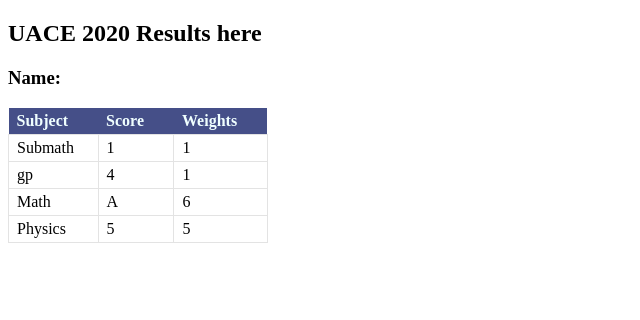
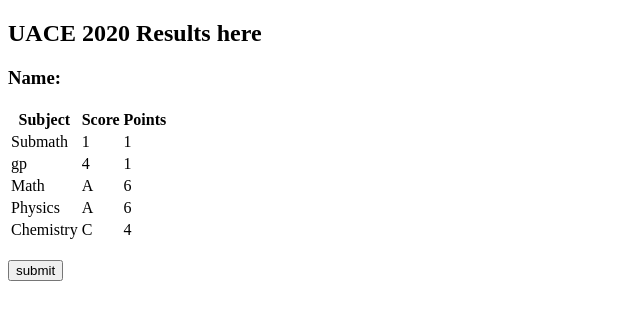
Before and after one commit to Joshuamjv2/flask_project, a Flask app: page / in a window 1280 px wide. Shown: the top 320 px of the page, without its empty margins (0-640 px from the left). Run offline with Flask 2, Linux system fonts and the light colour scheme.

Commit message:
work sketch fileC:/python/python.exe "c:/Users/DELL E7240/Desktop/runtimeterror3/flask_project/app.py"

```diff
--- a/app.py
+++ b/app.py
@@ -1,10 +1,30 @@
 from flask import Flask, render_template, url_for
-
 app  = Flask(__name__)
 
+name = ''
+course = ''
+grades = []
+
+grading = {'A':6, 'B':5, 'C':4, 'D':3, 'E':2, 'O':1, 'F':0}
+
+courses = ['Bsc. Engineering', 'Bsc. Medicine', 'Bsc. Law', 'Bsc. Computer Science', 'Bsc. Econ']
+subjects_for_courses = {courses[0]:['Physics', 'Chemistry', 'Biology', 'Math'],
+                            courses[1]:['Physics', 'Chemistry', 'Biology', 'Math'],
+                            courses[2]:['History', 'Chemistry', 'Biology', 'Math', 'ICT', 'Geography', 'Literature', 'History'],
+                            courses[3]:['Math', 'Physics', 'Geography', 'Biology', 'ICT', 'Chemistry'],
+                            courses[4]:['Math', 'Physics', 'Geography', 'Biology', 'ICT', 'Chemistry']}
+weights_for_courses = {courses[0]:36, courses[1]:50, courses[2]:45, courses[3]:48, courses[4]:45}
+store_details = {}
+
+#print(courses[0])
+
 @app.route('/')
+def home():
+    return render_template('home.html')
+
+@app.route('/result')
 def result():
-    return render_template('home.html')
+    return render_template('result.html')
 
 if __name__ == '__main__':
     app.run(debug=True)
--- a/templates/home.html
+++ b/templates/home.html
@@ -5,24 +5,9 @@
     <meta name="viewport" content="width=device-width, initial-scale=1.0">
     <title>Document</title>
 </head>
-<style>
-    table{
-            border-collapse: collapse;
-        }
-        table th{
-            text-align: left;
-            background-color: rgb(69, 79, 136);
-            color: azure;
-            padding: 4px 30px 4px 8px;
-        }
-
-        table td{
-            border: 1px solid #e3e3e3;
-            padding: 4px 8px;
-        }
-</style>
 </head>
 <body>
+    <div <div class="container-fluid">
     <h2>UACE 2020 Results here</h2>
     <h3>Name: </h3>
 
@@ -30,7 +15,7 @@
         <tr>
             <th>Subject</th>
             <th>Score</th>
-            <th>Weights</th>
+            <th>Points</th>
         </tr>
         <tr>
             <td>Submath</td>
@@ -49,9 +34,17 @@
         </tr>
         <tr>
             <td>Physics</td>
-            <td>5</td>
-            <td>5</td>
+            <td>A</td>
+            <td>6</td>
+        </tr>
+        <tr>
+            <td>Chemistry</td>
+            <td>C</td>
+            <td>4</td>
         </tr>
     </table>
+    <br>
+    <button>submit</button>
+    </div>
 </body>
 </html>
```
Also changed, not shown: plot.txt (+7 -0 lines), skechyworkspace.py (added, +32 -0 lines), templates/result.html (added, +11 -0 lines).
